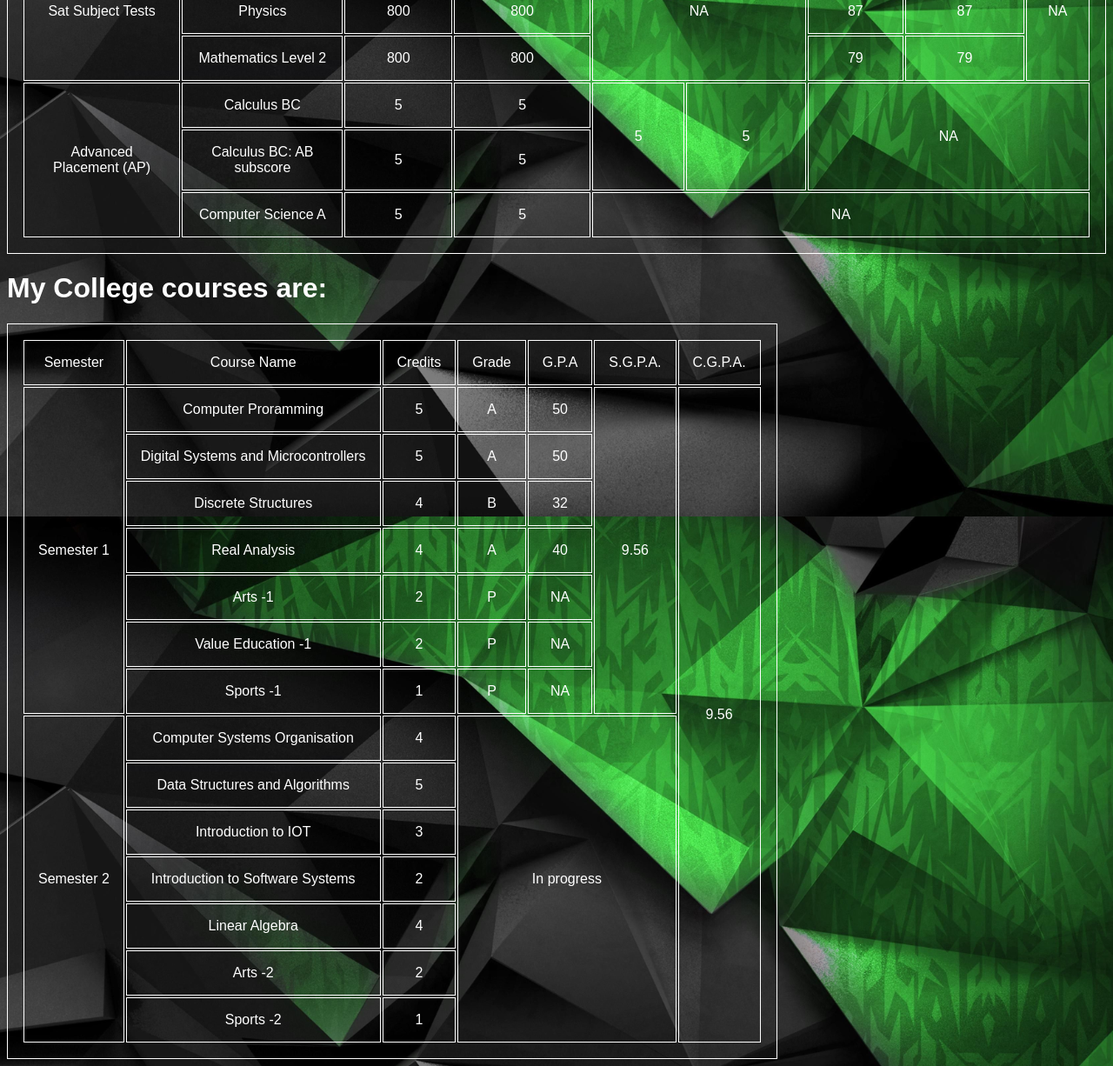
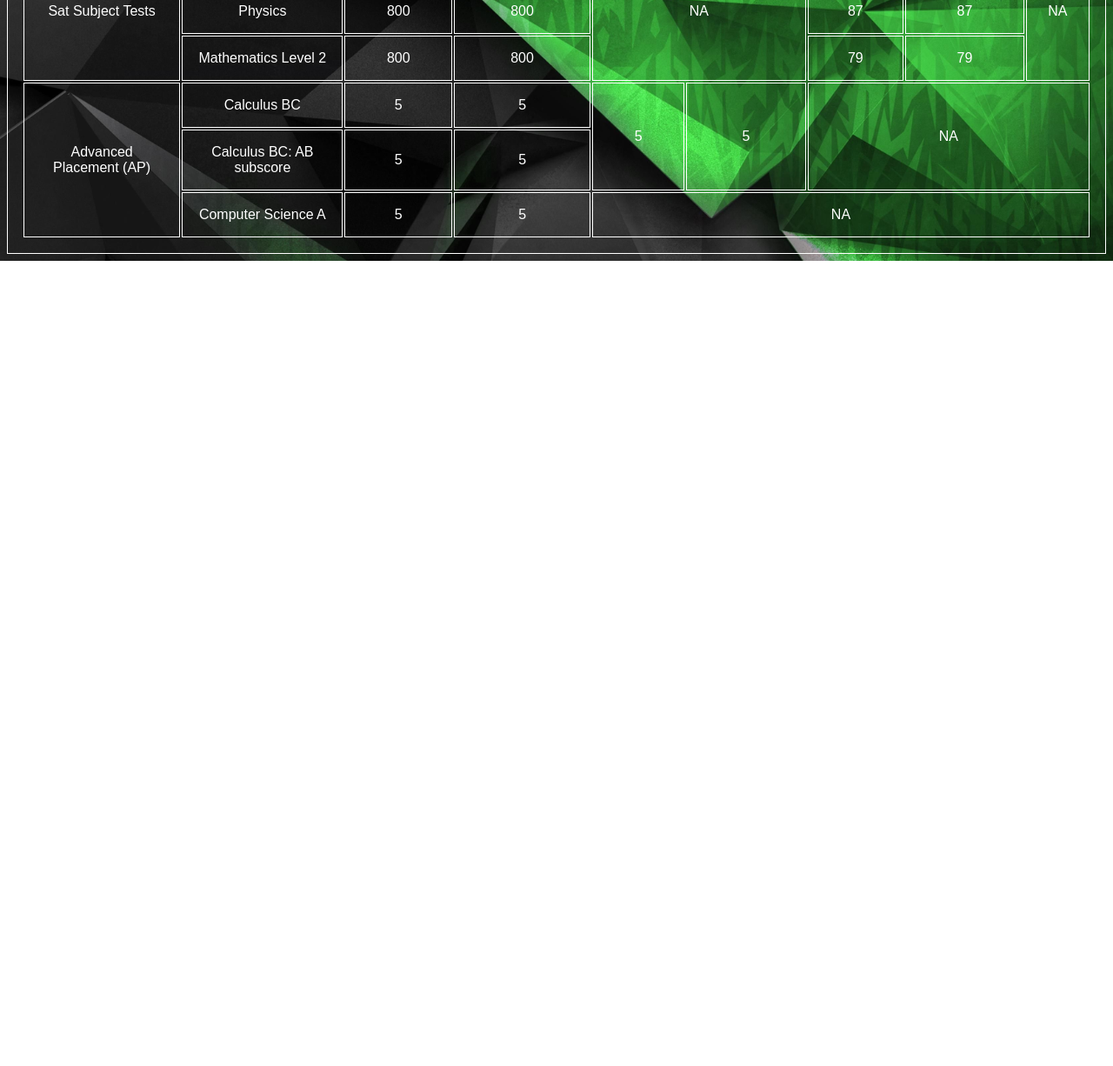
Before and after one commit to tejas-1111/tejas-1111.github.io, a plain HTML site: page html/about.html in a window 1280 px wide. Shown: the part 1006-2232 px from the top of the page at 87% size. After the commit the page ends 1306 px from the top, so only its background shows below. Drawn offline with Linux system fonts and the light colour scheme.

Commit message:
removed grades

```diff
--- a/html/about.html
+++ b/html/about.html
@@ -234,95 +234,5 @@
             </tr>
           </table>
         </div>
-        <H1 style="text-align: left;"> My College courses are: </H1>
-        <div style="overflow-x:auto;">
-          <table>
-            <tr>
-              <td> Semester </td>
-              <td> Course Name</td>
-              <td> Credits</td>
-              <td> Grade </td>
-              <td> G.P.A</td>
-              <td> S.G.P.A.</td>
-              <td> C.G.P.A.</td>
-            </tr>
-            <tr>
-              <td rowspan="7">Semester 1</td>
-              <td> Computer Proramming</td>
-              <td> 5 </td>
-              <td> A </td>
-              <td> 50 </td>
-              <td rowspan="7"> 9.56</td>
-              <td rowspan="14"> 9.56</td>
-            </tr>
-            <tr>
-              <td> Digital Systems and Microcontrollers</td>
-              <td> 5 </td>
-              <td> A </td>
-              <td> 50 </td>
-            </tr>
-            <tr>
-              <td> Discrete Structures</td>
-              <td> 4 </td>
-              <td> B </td>
-              <td> 32 </td>
-            </tr>
-            <tr>
-              <td> Real Analysis</td>
-              <td> 4 </td>
-              <td> A </td>
-              <td> 40 </td>
-            </tr>
-            <tr>
-              <td> Arts -1</td>
-              <td> 2 </td>
-              <td> P </td>
-              <td> NA </td>
-            </tr>
-            <tr>
-              <td> Value Education -1</td>
-              <td> 2 </td>
-              <td> P </td>
-              <td> NA </td>
-            </tr>
-            <tr>
-              <td> Sports -1</td>
-              <td> 1 </td>
-              <td> P </td>
-              <td> NA </td>
-            </tr>
-            <tr>
-              <td rowspan="7"> Semester 2</td>
-              <td> Computer Systems Organisation</td>
-              <td> 4 </td>
-              <td rowspan="7" colspan="3"> In progress</td>
-            </tr>
-            <tr>
-              <td> Data Structures and Algorithms</td>
-              <td> 5 </td>
-            </tr>
-            <tr>
-              <td> Introduction to IOT</td>
-              <td> 3 </td>
-            </tr>
-            <tr>
-              <td> Introduction to Software Systems</td>
-              <td> 2 </td>
-            </tr>
-            <tr>
-              <td> Linear Algebra</td>
-              <td> 4 </td>
-            </tr>
-            <tr>
-              <td> Arts -2</td>
-              <td> 2 </td>
-            </tr>
-            <tr>
-              <td> Sports -2</td>
-              <td> 1 </td>
-            </tr>
-          </table>
-        </div>
-
     </body>
 </html>
```
